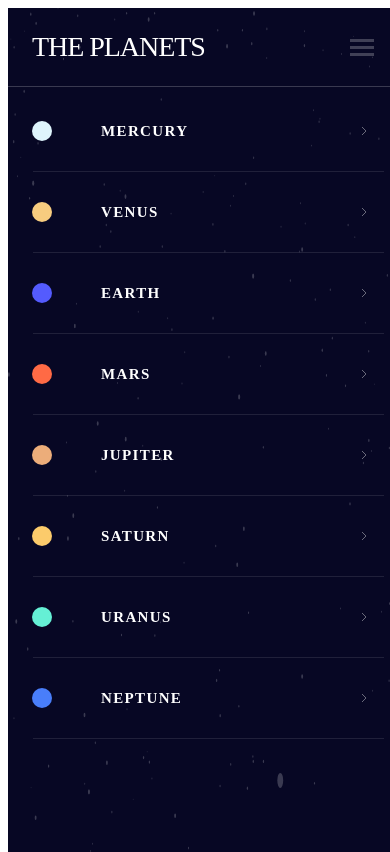
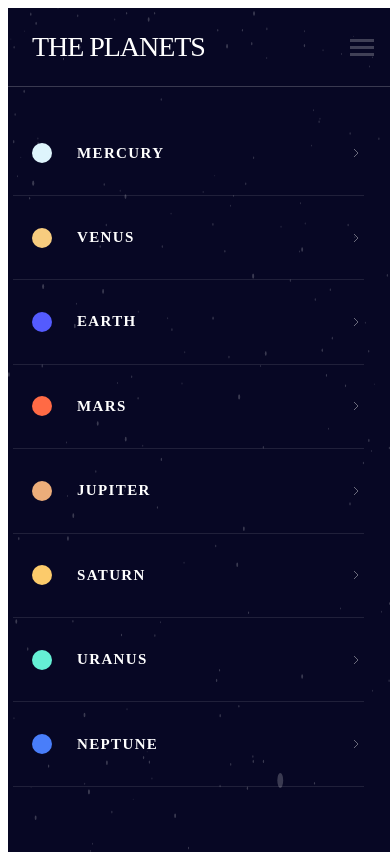
Before and after one commit to Jacoberson/Planets-Fact-Site, a React (Create React App) app: page / in a window 390 px wide. Both pictures are taken after a click on the icon 362 px from the left and 47 px from the top of the page. Built offline with nearby package versions, Linux system fonts and the light colour scheme.

Commit message:
making menu responsive

```diff
--- a/src/components/MobileNavigation.js
+++ b/src/components/MobileNavigation.js
@@ -11,10 +11,9 @@ const OpenedMenu = ({ data }) => {
             key={planet.name}
             className="planet-menu-row"
             onClick={() => console.log(planet.name)}>
-            <div className={`${planet.name}-dot dot`}>
-              <h4 className="planet-menu-name">{planet.name}</h4>
-            </div>
+            <div className={`${planet.name}-dot dot`} />
             <img src={chevronIcon} alt="chevron" id="chevron" />
+            <h4 className="planet-menu-name">{planet.name}</h4>
           </div>
           <div className="planet-divider" />
         </React.Fragment>
--- a/src/mobile.css
+++ b/src/mobile.css
@@ -33,20 +33,20 @@
 #menu-planet-container {
   position: relative;
   display: flex;
-  flex-flow: column wrap;
-  /* flex-direction: column; */
+  flex-direction: column;
   justify-content: space-between;
   align-items: stretch;
   top: 24px;
+  height: 80vh;
 }
 
 .planet-menu-row {
   display: flex;
   flex-direction: row;
-  justify-content: space-between;
+  justify-content: flex-start;
   align-items: center;
-  padding-top: 10px;
-  padding-bottom: 10px;
+  flex: 1 2 auto;
+  height: 10%;
 }
 
 .planet-menu-name {
@@ -55,19 +55,16 @@
   font-size: 15px;
   font-weight: 700;
   letter-spacing: 1.36px;
-  left: 69px;
+  left: 25px;
 }
 
 #chevron {
-  margin-right: 32px;
+  position: absolute;
+  right: 10%;
 }
 
 .dot {
-  display: flex;
-  flex-direction: row;
-  align-items: center;
   margin-left: 24px;
-  align-self: center;
 }
 
 .Mercury-dot {
@@ -127,7 +124,7 @@
 }
 
 .planet-divider {
-  margin: 20px;
+  /* margin: 20px; */
   position: relative;
   left: 5px;
   width: 90%;
```
